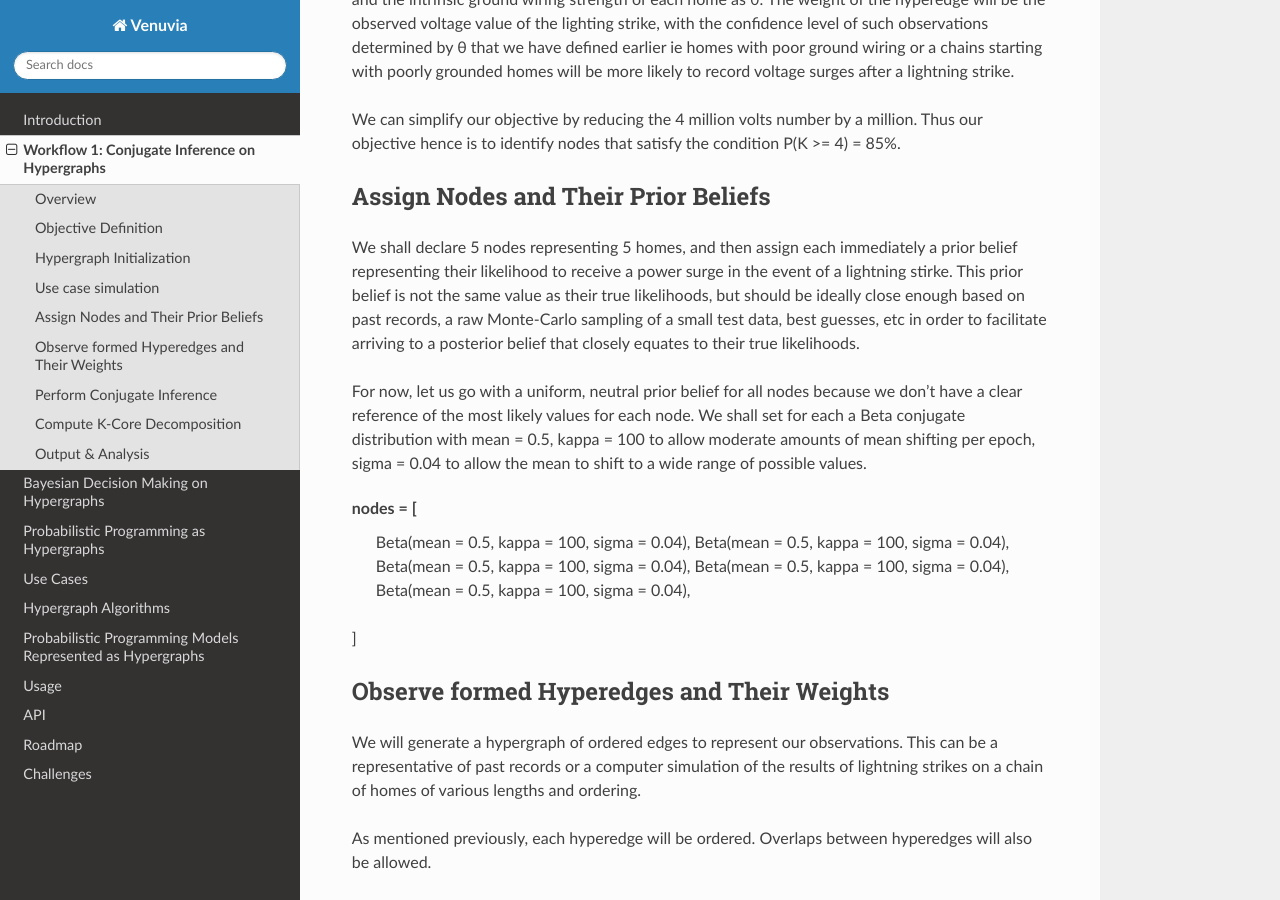
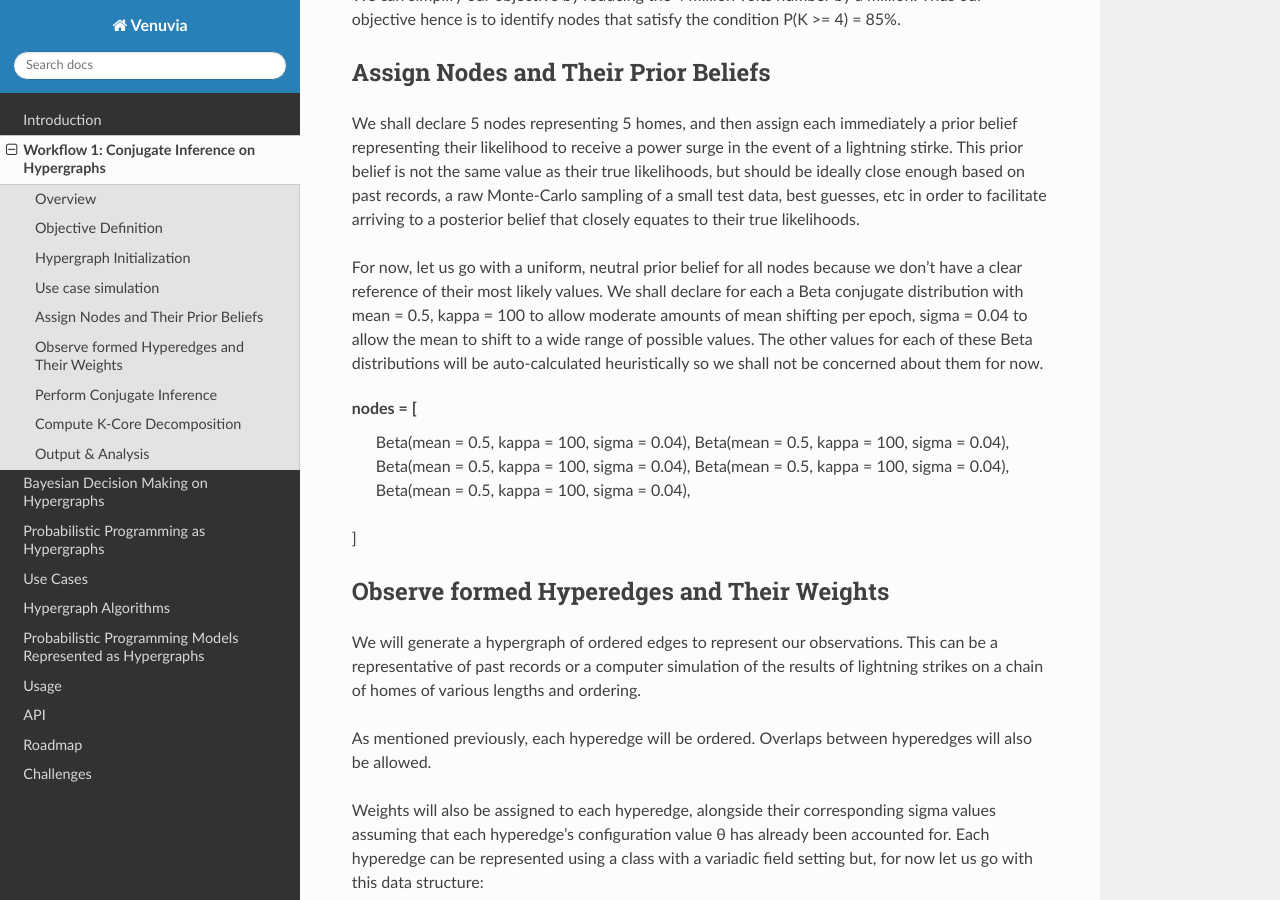
Before and after one commit to pawaka2025/venuvia, a Sphinx documentation site: the page built from docs/source/workflow1.rst, in a window 1280 px wide and 900 px high, scrolled down 1696 px. Built offline with Sphinx 7.4.7 and the Read the Docs theme 3.1.0, drawn with Linux system fonts in a browser that asks for light colours.

Commit message:
Update workflow1.rst

```diff
--- a/docs/source/workflow1.rst
+++ b/docs/source/workflow1.rst
@@ -26,7 +26,7 @@
 
 Use case simulation
 ------------------------
-.. todo::
+
 We shall begin with a simulation of a critical use case in power line infrastructure.
 
 Let us imagine we have a network of neighborhood houses. When lightning strikes, excess static voltage will travel from home to home in a chain before being finally absorbed to the ground. Our objective is to identify homes that are 85% likely to receive a power surge, defined by a surge of 4 million volts, in the event of a lightning strike. This will be useful in aiding power line infrastructure providers to prioritize which homes get to receive upgrades in ground wiring in order to reduce the damages caused by lightning strikes.
@@ -42,7 +42,7 @@
 
 We shall declare 5 nodes representing 5 homes, and then assign each immediately a prior belief representing their likelihood to receive a power surge in the event of a lightning stirke. This prior belief is not the same value as their true likelihoods, but should be ideally close enough based on past records, a raw Monte-Carlo sampling of a small test data, best guesses, etc in order to facilitate arriving to a posterior belief that closely equates to their true likelihoods.
 
-For now, let us go with a uniform, neutral prior belief for all nodes because we don't have a clear reference of the most likely values for each node. We shall set for each a Beta conjugate distribution with mean = 0.5, kappa = 100 to allow moderate amounts of mean shifting per epoch, sigma = 0.04 to allow the mean to shift to a wide range of possible values.
+For now, let us go with a uniform, neutral prior belief for all nodes because we don't have a clear reference of their most likely values. We shall declare for each a Beta conjugate distribution with mean = 0.5, kappa = 100 to allow moderate amounts of mean shifting per epoch, sigma = 0.04 to allow the mean to shift to a wide range of possible values. The other values for each of these Beta distributions will be auto-calculated heuristically so we shall not be concerned about them for now.
 
 nodes = [
     Beta(mean = 0.5, kappa = 100, sigma = 0.04),
```
